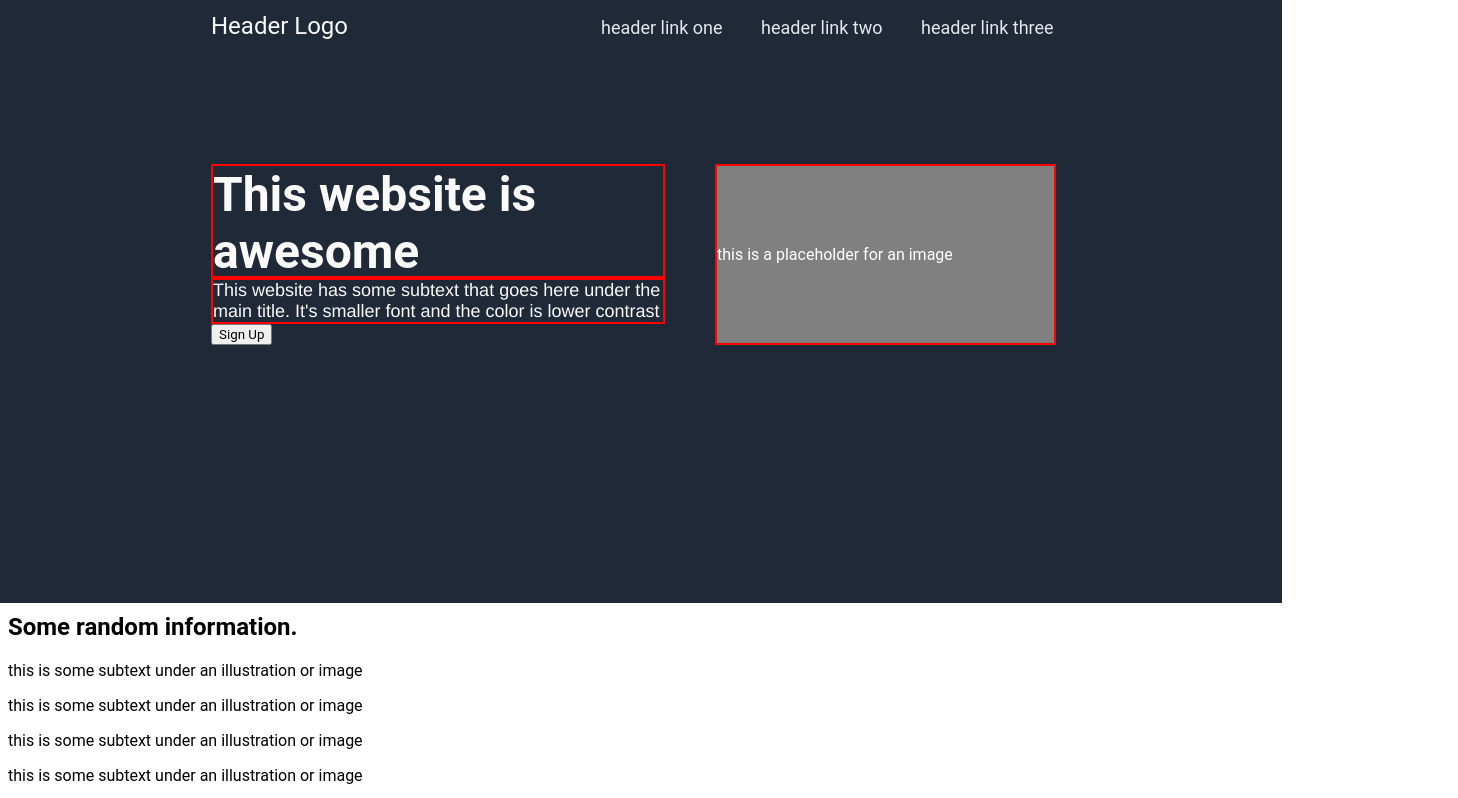
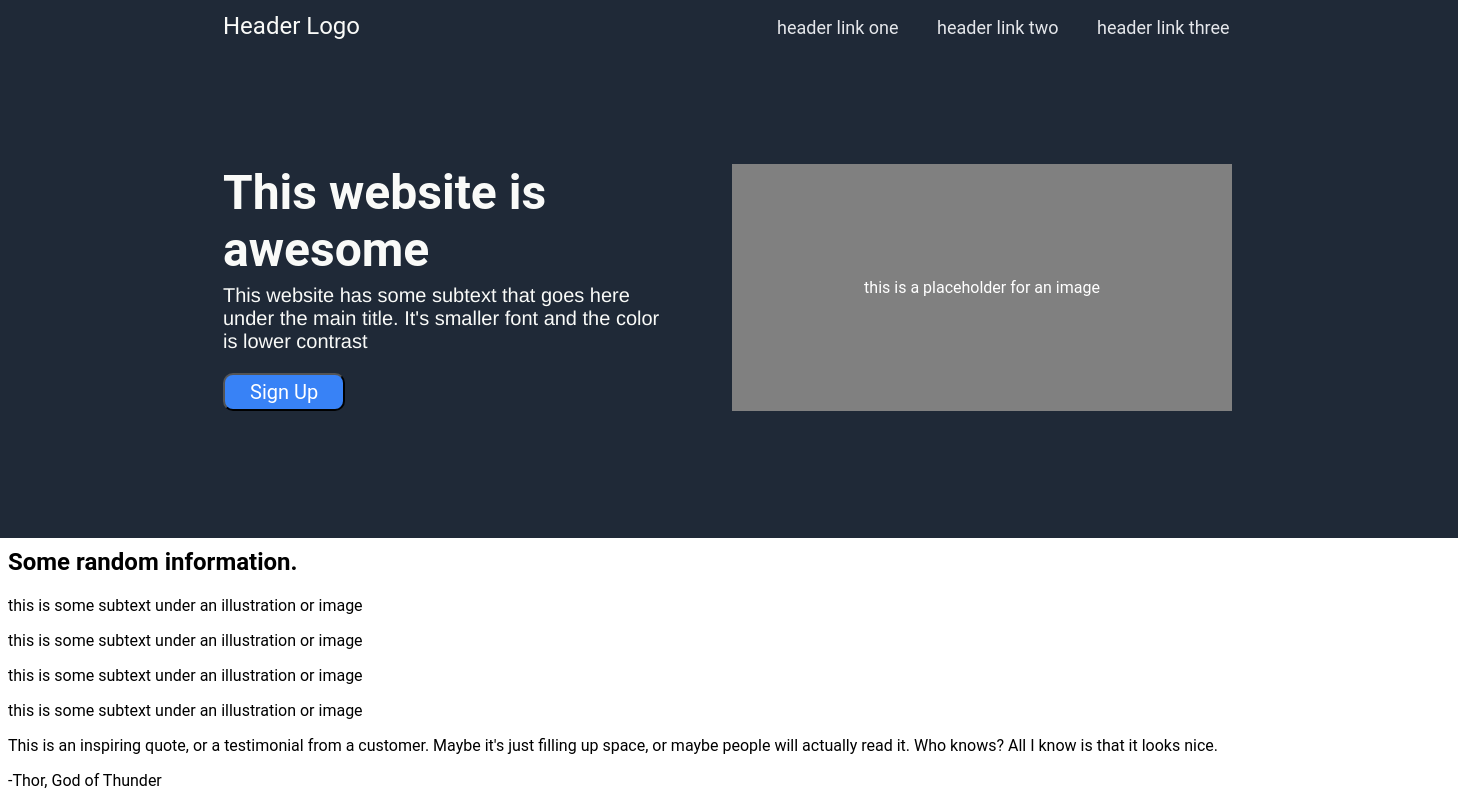
Before and after one commit to Nabin02/landing-page, a plain HTML site: page index.html in a window 1280 px wide. Shown: the top 798 px of the page, 1458 px wide, since content can reach past the window. Drawn offline with Linux system fonts and the light colour scheme.

Commit message:
Complete top heading portion of the website

```diff
--- a/index.html
+++ b/index.html
@@ -22,8 +22,8 @@
                     <p div class="main-title">This website is awesome</p>
                     <p div class="main-subtitle">This website has some subtext that goes here under the main title. It&apos;s
                     smaller font and the color is lower contrast</p>
-                    <button>Sign Up</button>
-                    </div>
+                    <button class="button">Sign Up</button>
+                </div>
                 <section class="menu-six">
                     <div class="menu-six-one">this is a placeholder for an image</div>
                 </section>
--- a/style.css
+++ b/style.css
@@ -8,9 +8,8 @@
     padding-left: 20px;
     padding-top: 5px;
     margin: -10px;
-    font-family: Arial, Helvetica, sans-serif;
-    height: 600;
-    min-width: 1100px;
+    height: 535;
+    min-width: 1440px;
 }
 
 #heading3 {
@@ -27,7 +26,7 @@
 
 .menu-one {
     display: flex;
-    margin-left: 193px;
+    margin-left: 205px;
     margin-right: 200px;
     font-size: 24px;
     color: #F9FAF8;
@@ -45,7 +44,8 @@
 
 .heading5 {
     display: flex;
-    margin-left: 193px;
+    justify-content: space-between;
+    margin-left: 205px;
     margin-right: 226px;
     margin-top: 100px;
     margin-bottom: 100px;
@@ -54,41 +54,46 @@
 .main-title {
     display: inline-flex;
     margin: 0px;
+    margin-bottom: 10px;
     font-size: 48px;
+    font-weight: bolder;
     color: #F9FAF8;
-    font-weight: bolder;
     width: 450px;
     height: 110px;
-    border: 2px solid red;
 }
 
 .main-five {
+    display: flex;
     margin-top: -48;
     margin-bottom: -48px;
 }
 
 .main-subtitle {
-    border: 2px solid red;
-    font-size: 18px;
+    font-size: 20px;
+    font-weight: lighter;
     font-family: helvetica;
     color: #F9FAF8;
     width: 450px;
     margin: 0px;
+    margin-bottom: 20px;
 }
 
 .menu-six {
-    background-color: grey;
     display: flex;
     align-items: center;
-    text-align: center;
-    width: 500px;
+    justify-content: center;
+    min-width: 500px;
     margin-left: 50px;
+    background-color: grey;
     color: white;
-    border: 2px solid red;
 }
 
-/*
-.menu-sex-two {
-    display: flex;
-    align-self: center;
+.button {
+    background-color: #3882F6;
+    font-size: 20px;
+    color: white;
+    border-radius: 10px;
+    padding: 5px;
+    padding-left: 25px;
+    padding-right: 25px;
 }
```
